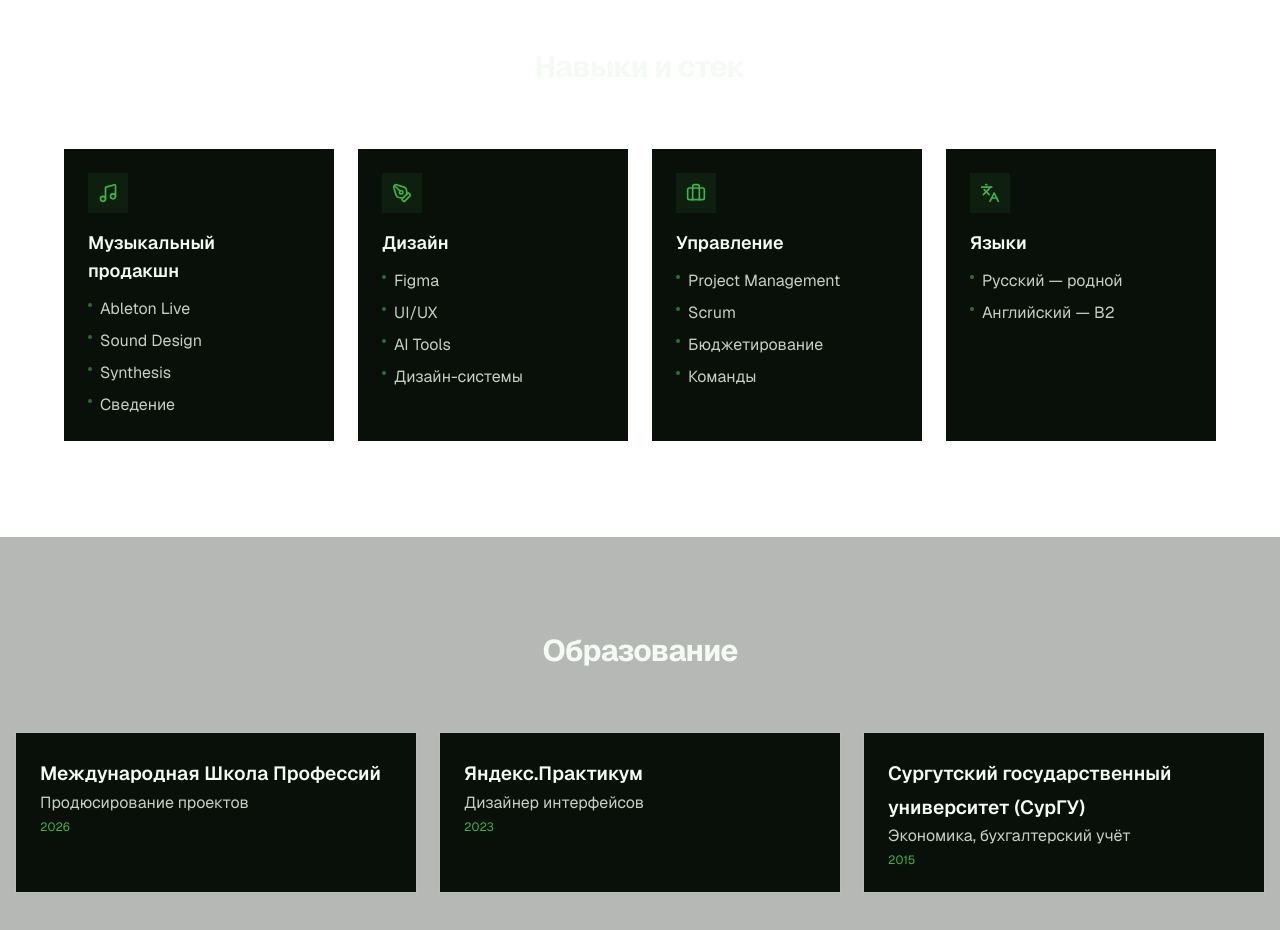
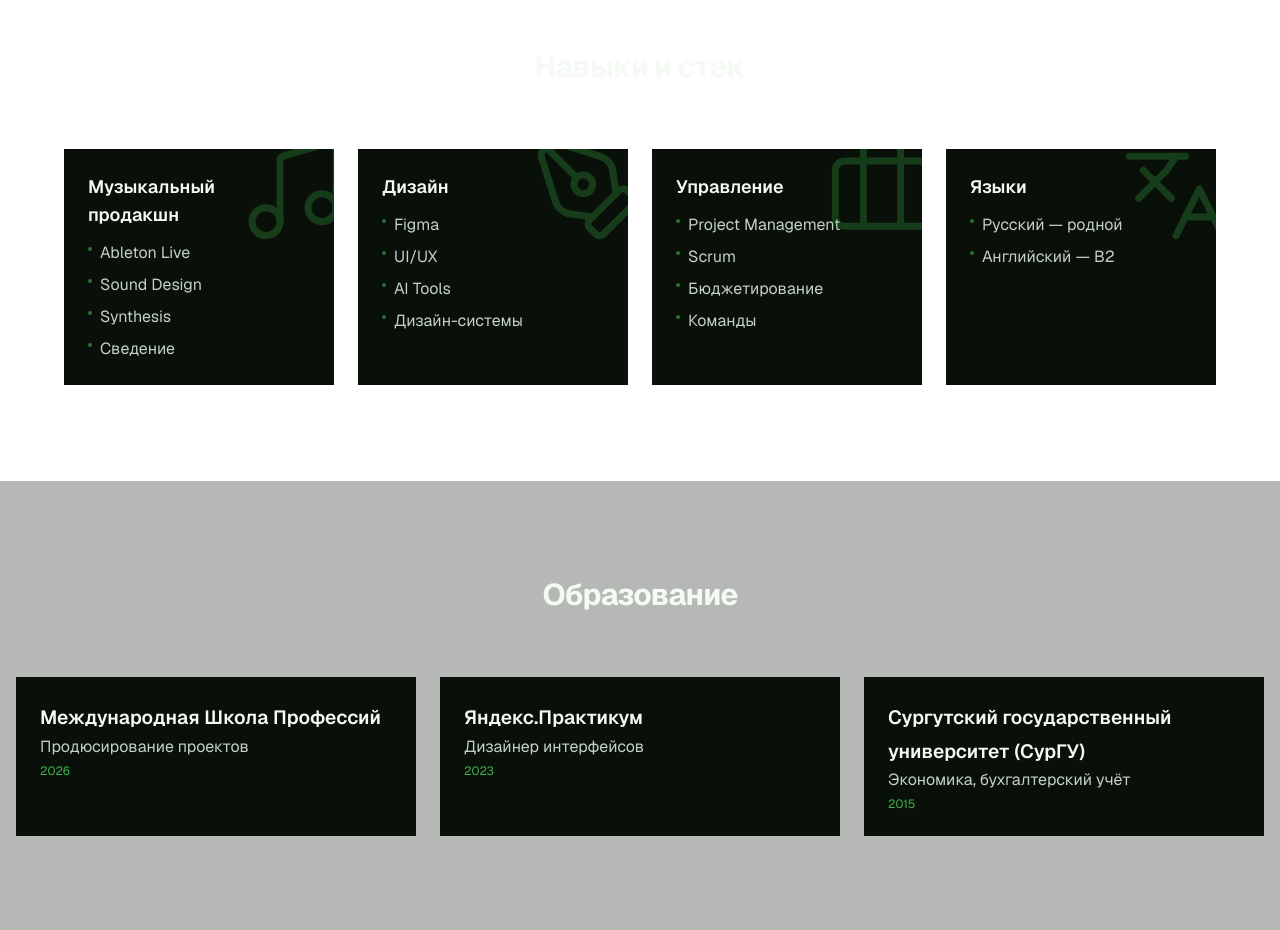
Before and after one commit to djadrin520-svg/Final, a Next.js app: page / in a window 1280 px wide. Shown: the part 4400-5330 px from the top of the page. Built offline with nearby package versions, Linux system fonts and the light colour scheme.

Commit message:
Update skills-section.tsx

```diff
--- a/components/skills-section.tsx
+++ b/components/skills-section.tsx
@@ -36,10 +36,13 @@ export function SkillsSection() {
             return (
               <div
                 key={category.title}
-                className="card-hover bg-card p-6 ring-1 ring-foreground/5"
+                className="card-hover bg-card p-6 ring-1 ring-foreground/5 relative overflow-hidden"
               >
-                <div className="mb-4 flex h-10 w-10 items-center justify-center bg-primary/10 text-primary">
-                  <Icon className="h-5 w-5" />
+                <div className="absolute -right-4 -top-4 pointer-events-none">
+                  <Icon
+                    className="h-28 w-28 opacity-[0.27] text-primary"
+                    strokeWidth={1.5}
+                  />
                 </div>
                 <h3 className="font-semibold text-lg mb-3">
                   {category.title}
```
